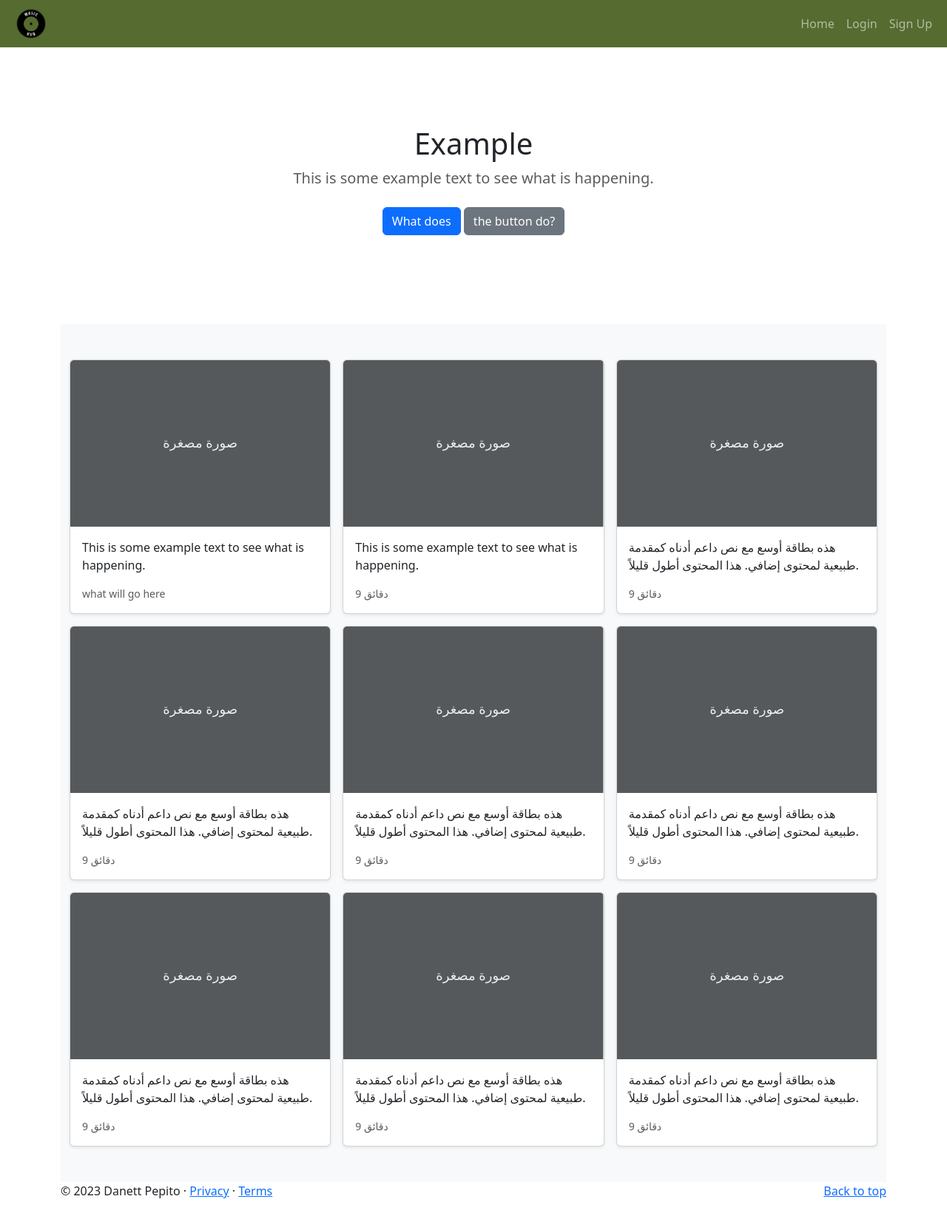
After one commit to danettp/Website_Project_V7, a Flask app: page /events in a window 1280 px wide. The commit adds this page. Shown: the whole page at 74% size. Run offline with Flask 3, Linux system fonts and the light colour scheme; some libraries are stand-ins or nearby versions.

Commit message:
Created file and added bootstrap
Added bootstrap to style page

```diff
--- a/app.py
+++ b/app.py
@@ -3,5 +3,3 @@ from website import create_app
 if __name__ == "__main__":
     app = create_app()  # Create a Flask application instance using the create_app function
     app.run(debug=True) # Run the Flask application in debug mode
-
-# Title Field for blog posts
--- a/website/templates/base.html
+++ b/website/templates/base.html
@@ -49,6 +49,7 @@
             <!-- Links that will only display when user is signed up-->
             {% if user.is_authenticated %}
             <a class="nav-item nav-link" href="/blog">Blog</a>
+            <a class="nav-item nav-link" href="/events">Events</a>
             <a class="nav-item nav-link" href="/account">Account</a>
             <a class="nav-item nav-link" href="/logout">Logout</a>
             {% else %}
--- /dev/null
+++ b/website/templates/events.html
@@ -0,0 +1,161 @@
+{% extends "base.html" %} {% block title %}Events{% endblock %} {% block content %}
+<!doctype html>
+<html lang="en">
+  <head>
+    <meta charset="utf-8">
+    <meta name="viewport" content="width=device-width, initial-scale=1">
+    <meta name="description" content="">
+    <meta name="author" content="Mark Otto, Jacob Thornton, and Bootstrap contributors">
+    <meta name="generator" content="Hugo 0.84.0">
+    <title>Events</title>
+
+    <link rel="canonical" href="https://getbootstrap.com/docs/5.0/examples/album-rtl/">
+
+
+    <!-- Bootstrap core CSS -->
+    <link href="../assets/dist/css/bootstrap.min.css" rel="stylesheet">
+
+  </head>
+  <body>
+
+
+<main>
+
+  <section class="py-5 text-center container">
+    <div class="row py-lg-5">
+      <div class="col-lg-6 col-md-8 mx-auto">
+        <h1 class="fw-light">Example</h1>
+        <p class="lead text-muted">This is some example text to see what is happening.</p>
+        <p>
+          <a href="#" class="btn btn-primary my-2">What does</a>
+          <a href="#" class="btn btn-secondary my-2">the button do?</a>
+        </p>
+      </div>
+    </div>
+  </section>
+
+  <div class="album py-5 bg-light">
+    <div class="container">
+
+      <div class="row row-cols-1 row-cols-sm-2 row-cols-md-3 g-3">
+        <div class="col">
+          <div class="card shadow-sm">
+            <svg class="bd-placeholder-img card-img-top" width="100%" height="225" xmlns="http://www.w3.org/2000/svg" role="img" aria-label="Placeholder: صورة مصغرة" preserveAspectRatio="xMidYMid slice" focusable="false"><title>Placeholder</title><rect width="100%" height="100%" fill="#55595c"/><text x="50%" y="50%" fill="#eceeef" dy=".3em">صورة مصغرة</text></svg>
+
+            <div class="card-body">
+              <p class="card-text">This is some example text to see what is happening.</p>
+              <div class="d-flex justify-content-between align-items-center">
+                <small class="text-muted">what will go here</small>
+              </div>
+            </div>
+          </div>
+        </div>
+        <div class="col">
+          <div class="card shadow-sm">
+            <svg class="bd-placeholder-img card-img-top" width="100%" height="225" xmlns="http://www.w3.org/2000/svg" role="img" aria-label="Placeholder: صورة مصغرة" preserveAspectRatio="xMidYMid slice" focusable="false"><title>Placeholder</title><rect width="100%" height="100%" fill="#55595c"/><text x="50%" y="50%" fill="#eceeef" dy=".3em">صورة مصغرة</text></svg>
+
+            <div class="card-body">
+              <p class="card-text">This is some example text to see what is happening.</p>
+              <div class="d-flex justify-content-between align-items-center">
+                <small class="text-muted">9 دقائق</small>
+              </div>
+            </div>
+          </div>
+        </div>
+        <div class="col">
+          <div class="card shadow-sm">
+            <svg class="bd-placeholder-img card-img-top" width="100%" height="225" xmlns="http://www.w3.org/2000/svg" role="img" aria-label="Placeholder: صورة مصغرة" preserveAspectRatio="xMidYMid slice" focusable="false"><title>Placeholder</title><rect width="100%" height="100%" fill="#55595c"/><text x="50%" y="50%" fill="#eceeef" dy=".3em">صورة مصغرة</text></svg>
+
+            <div class="card-body">
+              <p class="card-text">هذه بطاقة أوسع مع نص داعم أدناه كمقدمة طبيعية لمحتوى إضافي. هذا المحتوى أطول قليلاً.</p>
+              <div class="d-flex justify-content-between align-items-center">
+                <small class="text-muted">9 دقائق</small>
+              </div>
+            </div>
+          </div>
+        </div>
+
+        <div class="col">
+          <div class="card shadow-sm">
+            <svg class="bd-placeholder-img card-img-top" width="100%" height="225" xmlns="http://www.w3.org/2000/svg" role="img" aria-label="Placeholder: صورة مصغرة" preserveAspectRatio="xMidYMid slice" focusable="false"><title>Placeholder</title><rect width="100%" height="100%" fill="#55595c"/><text x="50%" y="50%" fill="#eceeef" dy=".3em">صورة مصغرة</text></svg>
+
+            <div class="card-body">
+              <p class="card-text">هذه بطاقة أوسع مع نص داعم أدناه كمقدمة طبيعية لمحتوى إضافي. هذا المحتوى أطول قليلاً.</p>
+              <div class="d-flex justify-content-between align-items-center">
+                <small class="text-muted">9 دقائق</small>
+              </div>
+            </div>
+          </div>
+        </div>
+        <div class="col">
+          <div class="card shadow-sm">
+            <svg class="bd-placeholder-img card-img-top" width="100%" height="225" xmlns="http://www.w3.org/2000/svg" role="img" aria-label="Placeholder: صورة مصغرة" preserveAspectRatio="xMidYMid slice" focusable="false"><title>Placeholder</title><rect width="100%" height="100%" fill="#55595c"/><text x="50%" y="50%" fill="#eceeef" dy=".3em">صورة مصغرة</text></svg>
+
+            <div class="card-body">
+              <p class="card-text">هذه بطاقة أوسع مع نص داعم أدناه كمقدمة طبيعية لمحتوى إضافي. هذا المحتوى أطول قليلاً.</p>
+              <div class="d-flex justify-content-between align-items-center">
+                <small class="text-muted">9 دقائق</small>
+              </div>
+            </div>
+          </div>
+        </div>
+        <div class="col">
+          <div class="card shadow-sm">
+            <svg class="bd-placeholder-img card-img-top" width="100%" height="225" xmlns="http://www.w3.org/2000/svg" role="img" aria-label="Placeholder: صورة مصغرة" preserveAspectRatio="xMidYMid slice" focusable="false"><title>Placeholder</title><rect width="100%" height="100%" fill="#55595c"/><text x="50%" y="50%" fill="#eceeef" dy=".3em">صورة مصغرة</text></svg>
+
+            <div class="card-body">
+              <p class="card-text">هذه بطاقة أوسع مع نص داعم أدناه كمقدمة طبيعية لمحتوى إضافي. هذا المحتوى أطول قليلاً.</p>
+              <div class="d-flex justify-content-between align-items-center">
+                <small class="text-muted">9 دقائق</small>
+              </div>
+            </div>
+          </div>
+        </div>
+
+        <div class="col">
+          <div class="card shadow-sm">
+            <svg class="bd-placeholder-img card-img-top" width="100%" height="225" xmlns="http://www.w3.org/2000/svg" role="img" aria-label="Placeholder: صورة مصغرة" preserveAspectRatio="xMidYMid slice" focusable="false"><title>Placeholder</title><rect width="100%" height="100%" fill="#55595c"/><text x="50%" y="50%" fill="#eceeef" dy=".3em">صورة مصغرة</text></svg>
+
+            <div class="card-body">
+              <p class="card-text">هذه بطاقة أوسع مع نص داعم أدناه كمقدمة طبيعية لمحتوى إضافي. هذا المحتوى أطول قليلاً.</p>
+              <div class="d-flex justify-content-between align-items-center">
+                <small class="text-muted">9 دقائق</small>
+              </div>
+            </div>
+          </div>
+        </div>
+        <div class="col">
+          <div class="card shadow-sm">
+            <svg class="bd-placeholder-img card-img-top" width="100%" height="225" xmlns="http://www.w3.org/2000/svg" role="img" aria-label="Placeholder: صورة مصغرة" preserveAspectRatio="xMidYMid slice" focusable="false"><title>Placeholder</title><rect width="100%" height="100%" fill="#55595c"/><text x="50%" y="50%" fill="#eceeef" dy=".3em">صورة مصغرة</text></svg>
+
+            <div class="card-body">
+              <p class="card-text">هذه بطاقة أوسع مع نص داعم أدناه كمقدمة طبيعية لمحتوى إضافي. هذا المحتوى أطول قليلاً.</p>
+              <div class="d-flex justify-content-between align-items-center">
+                <small class="text-muted">9 دقائق</small>
+              </div>
+            </div>
+          </div>
+        </div>
+        <div class="col">
+          <div class="card shadow-sm">
+            <svg class="bd-placeholder-img card-img-top" width="100%" height="225" xmlns="http://www.w3.org/2000/svg" role="img" aria-label="Placeholder: صورة مصغرة" preserveAspectRatio="xMidYMid slice" focusable="false"><title>Placeholder</title><rect width="100%" height="100%" fill="#55595c"/><text x="50%" y="50%" fill="#eceeef" dy=".3em">صورة مصغرة</text></svg>
+
+            <div class="card-body">
+              <p class="card-text">هذه بطاقة أوسع مع نص داعم أدناه كمقدمة طبيعية لمحتوى إضافي. هذا المحتوى أطول قليلاً.</p>
+              <div class="d-flex justify-content-between align-items-center">
+                <small class="text-muted">9 دقائق</small>
+              </div>
+            </div>
+          </div>
+        </div>
+      </div>
+    </div>
+  </div>
+
+</main>
+
+
+
+  </body>
+</html>
+{% endblock %}
--- a/website/templates/home.html
+++ b/website/templates/home.html
@@ -12,9 +12,10 @@
     <link rel="canonical" href="https://getbootstrap.com/docs/5.0/examples/carousel/">
 
 
-
     <!-- Bootstrap core CSS -->
 <link href="../assets/dist/css/bootstrap.min.css" rel="stylesheet">
+
+</head>
 
     <!-- Custom styles for this template -->
 <body>
--- a/website/views.py
+++ b/website/views.py
@@ -26,6 +26,12 @@ def blog():
     page = request.args.get('page', 1, type=int)
     posts = Post.query.order_by(Post.date_created.desc()).paginate(page=page, per_page=4)
     return render_template("blog.html", user=current_user, posts=posts)
+
+@views.route("/events")
+def events():
+    # Query all posts from the database
+    posts = Post.query.all()
+    return render_template("events.html", user=current_user, posts=posts)
 
 # Route for creating a post
 @views.route("/create-post", methods=['GET', 'POST'])
```
